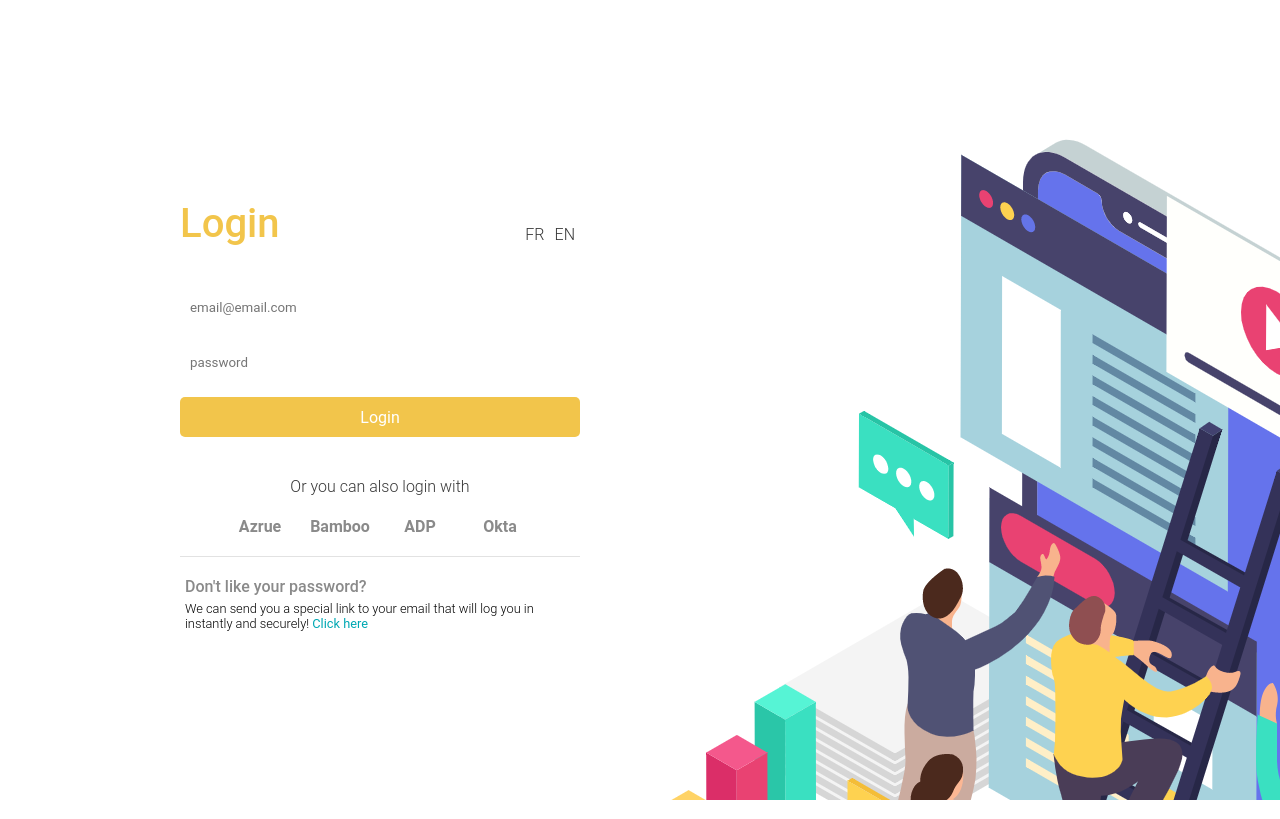
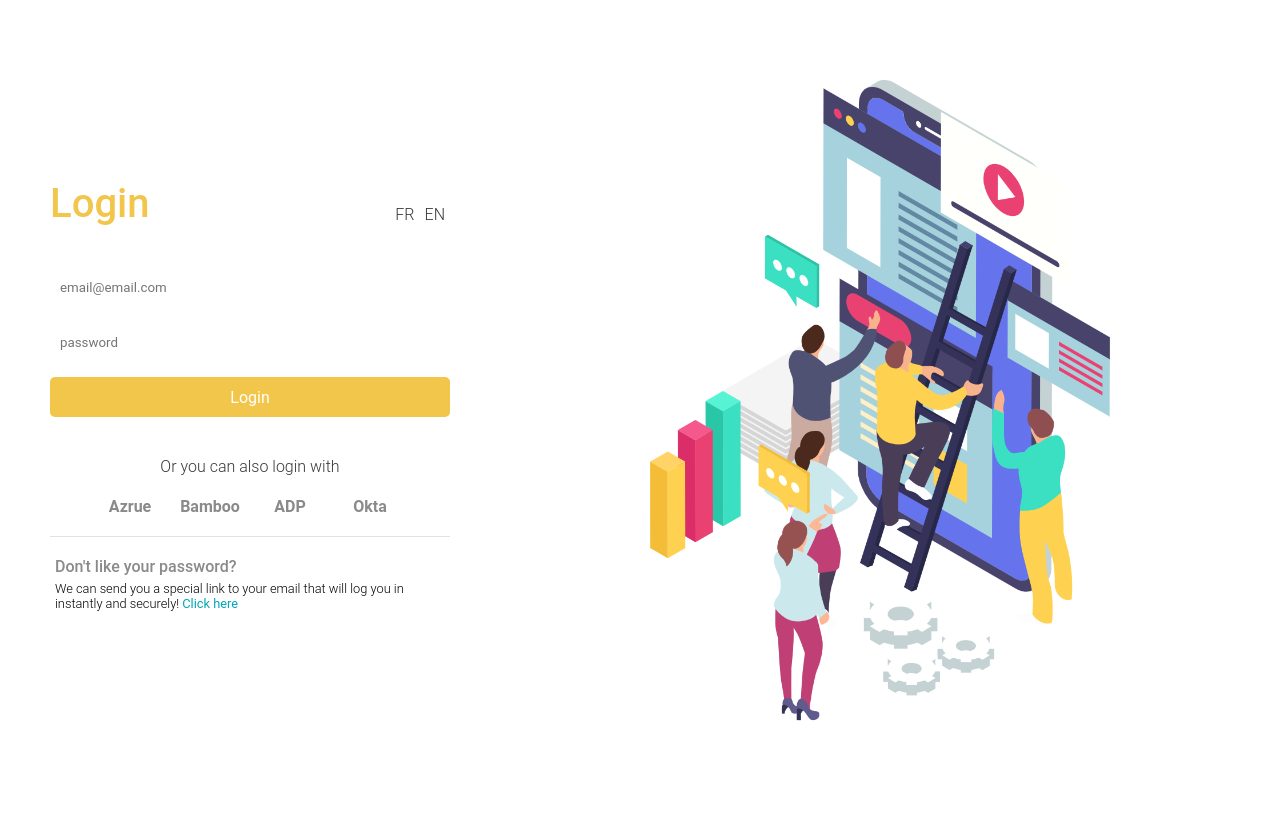
Before and after one commit to HaesunJo/react_login, a React (Create React App) app: page / in a window 1280 px wide. Built offline with nearby package versions, Linux system fonts and the light colour scheme.

Commit message:
update css

```diff
--- a/src/App.css
+++ b/src/App.css
@@ -16,11 +16,12 @@ input {
     height: 100vh;
     width: 100vw;
     display: flex;
-    align-items: center;
-    justify-content: center;
+    align-items: flex-start;
+    justify-content: start;
     background-color: #fff;
-    /* background-image: url('./assets/img01.png');
-    background-position: block; */
+    background-image: url('./assets/img01.png');
+    background-position: right center;
+    background-size: contain;
 }
 
 
@@ -41,7 +42,8 @@ input {
 
 /* image in main */
 
-#bg-right {
+
+/* #bg-right {
     display: block;
     width: 100%;
     height: 100%;
@@ -54,7 +56,7 @@ input {
     width: 100%;
     height: 100%;
     object-fit: cover;
-}
+} */
 
 
 /* css for login */
@@ -63,7 +65,7 @@ input {
     width: 500px;
     height: 100%;
     display: flex;
-    background-color: #fff;
+    background-color: #00A8B3;
     z-index: 2;
 }
 
@@ -73,12 +75,12 @@ input {
 }
 
 .ff-login {
-    margin-left: 130px;
     padding: 50px;
-    padding-top: 200px;
     width: 500px;
     height: 100%;
     display: flex;
+    justify-content: center;
+    align-items: center;
     position: absolute;
     background-color: #fff;
 }
@@ -93,8 +95,9 @@ input {
 }
 
 .ff-loginform {
+    display: block;
+    height: 440px;
     position: relative;
-    display: block;
     background-color: #fff;
 }
 
--- a/src/App.js
+++ b/src/App.js
@@ -9,9 +9,9 @@
 				<div className="App">
 					<Login />
 
-					<div id="bg-right">
+					{/* <div id="bg-right">
 						<img src={img} alt="img" id="img" />
-					</div>
+					</div> */}
 				</div>
 				<div className="temp-footer">Haillie Jo / 2022</div>
 			</>
```
